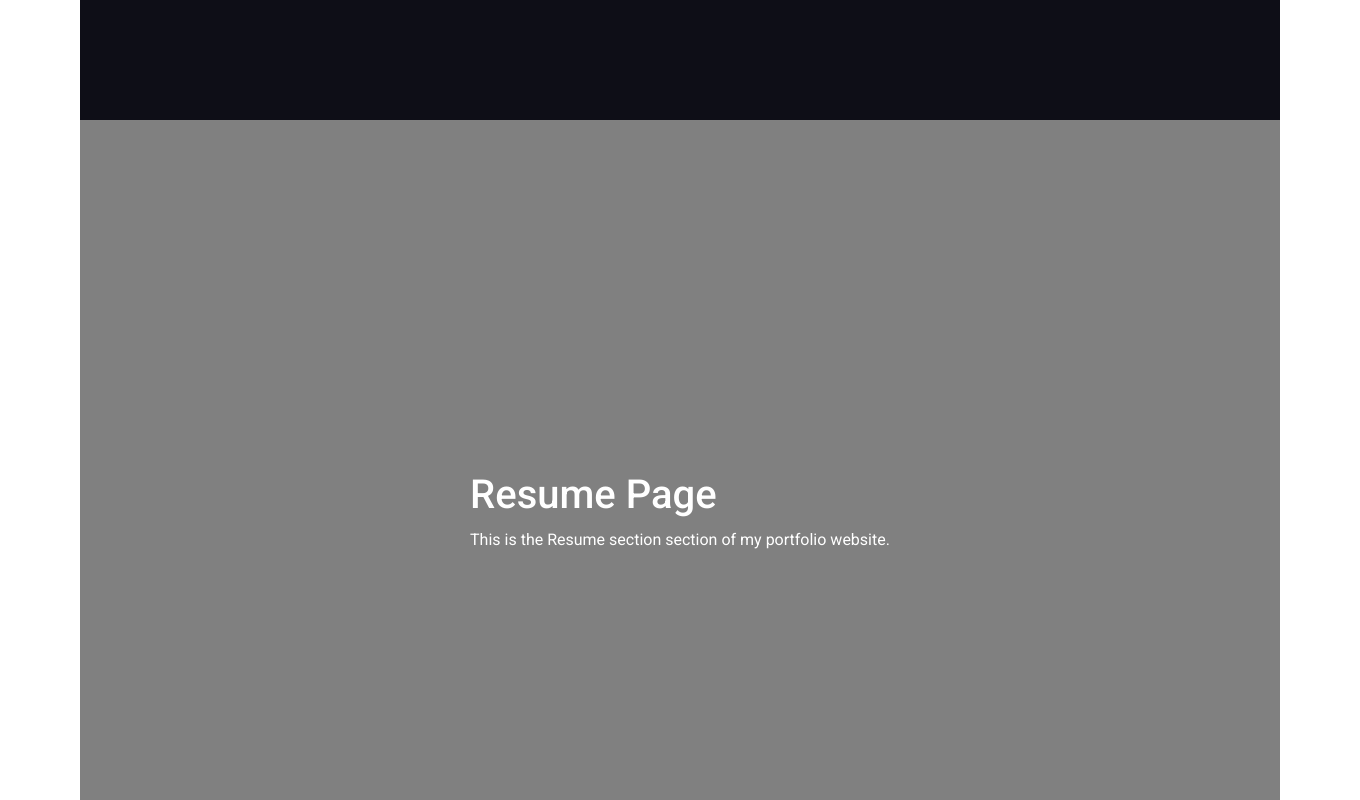
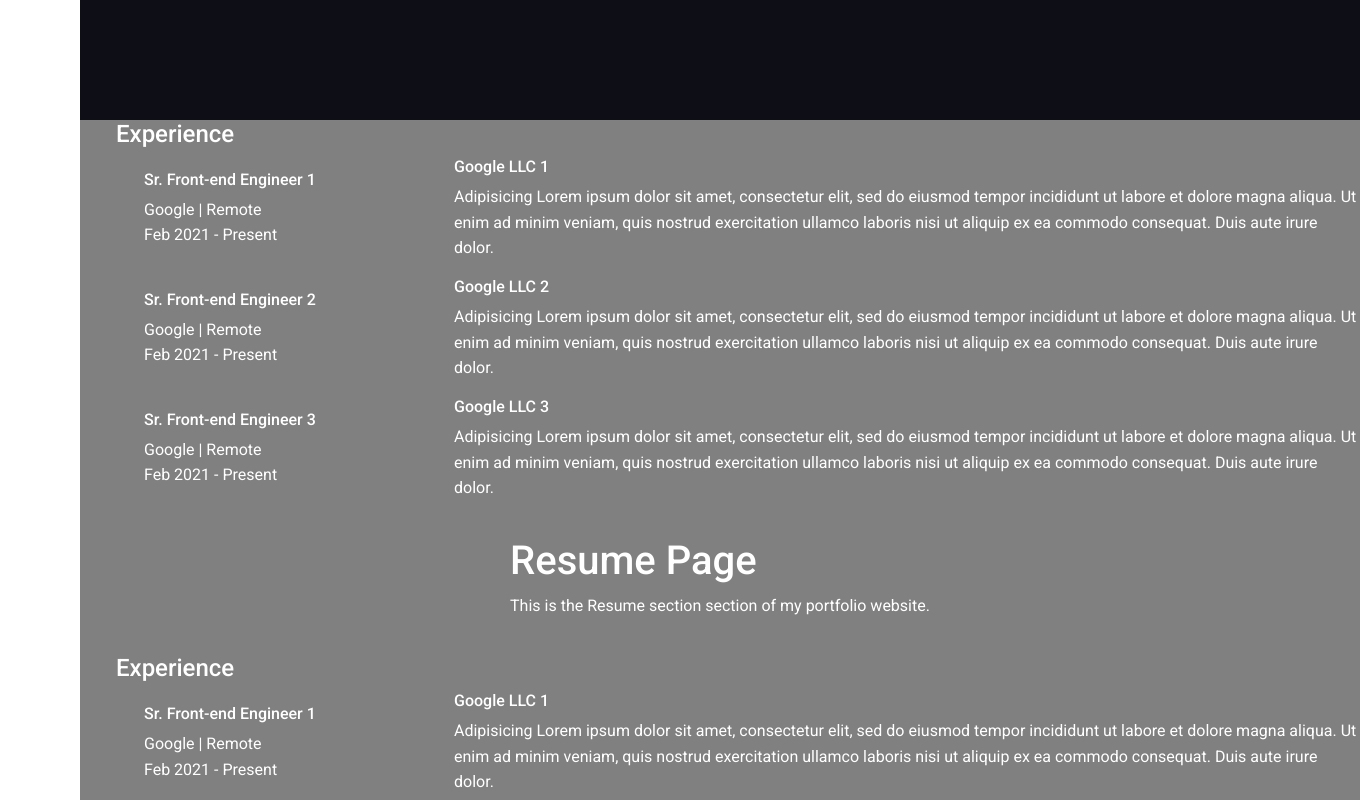
Before and after one commit to rapityyy/reactPortfolio, a React (Create React App) app in the folder reactportfolio/: page / in a window 1280 px wide. Shown: the part 1480-2280 px from the top of the page, 1360 px wide, since content can reach past the window. Built offline with nearby package versions, Linux system fonts and the light colour scheme.

Commit message:
currently not working Sections

```diff
--- a/reactportfolio/src/App.js
+++ b/reactportfolio/src/App.js
@@ -1,6 +1,6 @@
 import './styles.css';
 
-import React from 'react';
+import React, { useEffect } from 'react';
 import Header from './components/Header.js';
 import Navbar from './components/Navbar.js';
 import AboutMe from './pages/About.js';
@@ -13,6 +13,18 @@ import Contact from './pages/Contact.js';
 
 
 function App() {
+  useEffect(() => {
+    const sections = document.querySelectorAll('.section');
+    const content = document.querySelector('.content');
+
+    const totalHeight = Array.from(sections).reduce(
+      (total, section) => total + section.clientHeight,
+      0
+    );
+
+    content.style.height = `${totalHeight}px`;
+  }, []);
+
   return (
     <div className='App-home'>
       <div className='navbar-container'>
@@ -20,25 +32,29 @@ function App() {
       </div>
 
       <div className='content'>
-        <section id='Home' className='page home-section'>
+        <div className='scroll-container'>
+        <section id='Home' className='page home-section section'>
           <Home />
         </section>
 
-        <section id='About' className='about-section page-taller'>
+        <section id='About' className='about-section section'>
           <AboutMe />
         </section>
 
-        <section id='Resume' className='resume-section'>
+        <section id='Resume' className='resume-section section'>
+          <AboutMe2 />
           <Resume />
+          <AboutMe2 />
         </section>
 
-        <section id='Projects' className='projects-section'>
+        <section id='Projects' className='projects-section section'>
           <Projects />
         </section>
 
-        <section id='Contact' className='contact-section'>
+        <section id='Contact' className='contact-section section'>
           <Contact />
         </section>
+        </div>
 
       </div>
     </div>
--- a/reactportfolio/src/components/about-container-2.js
+++ b/reactportfolio/src/components/about-container-2.js
@@ -17,35 +17,6 @@ function AboutMeComp() {
   return (
     <div className='main-content'>
         <div className='main-content-inner'>
-
-      <div className='about-container-2'>
-            <MDBRow>
-                <MDBCol>
-                  <MDBCard className='about-card-box'>
-                    <MDBCardBody>
-                      <MDBCardTitle>Skills</MDBCardTitle>
-                      <MDBCardText>Proficient in HTML, CSS, and JavaScript.</MDBCardText>
-                    </MDBCardBody>
-                  </MDBCard>
-                </MDBCol>
-                <MDBCol>
-                  <MDBCard className='about-card-box'>
-                    <MDBCardBody>
-                      <MDBCardTitle>Projects</MDBCardTitle>
-                      <MDBCardText>Developed various web applications using React.</MDBCardText>
-                    </MDBCardBody>
-                  </MDBCard>
-                </MDBCol>
-                <MDBCol>
-                  <MDBCard className='about-card-box'>
-                    <MDBCardBody>
-                      <MDBCardTitle>Experience</MDBCardTitle>
-                      <MDBCardText>Worked as a web developer for 3+ years.</MDBCardText>
-                    </MDBCardBody>
-                  </MDBCard>
-                </MDBCol>
-              </MDBRow>
-          </div>
 
             <div className='about-container-3'>
             <div className='about-exp-title'>Experience</div>
--- a/reactportfolio/src/pages/About-page2.js
+++ b/reactportfolio/src/pages/About-page2.js
@@ -16,47 +16,18 @@ function AboutMe2() {
   return (
     <div className='main-content'>
       <div className='main-content-inner'>
-
-      <div className='about-container-2'>
-            <MDBRow>
-                <MDBCol>
-                  <MDBCard className='about-card-box'>
-                    <MDBCardBody>
-                      <MDBCardTitle>Skills</MDBCardTitle>
-                      <MDBCardText>Proficient in HTML, CSS, and JavaScript.</MDBCardText>
-                    </MDBCardBody>
-                  </MDBCard>
-                </MDBCol>
-                <MDBCol>
-                  <MDBCard className='about-card-box'>
-                    <MDBCardBody>
-                      <MDBCardTitle>Projects</MDBCardTitle>
-                      <MDBCardText>Developed various web applications using React.</MDBCardText>
-                    </MDBCardBody>
-                  </MDBCard>
-                </MDBCol>
-                <MDBCol>
-                  <MDBCard className='about-card-box'>
-                    <MDBCardBody>
-                      <MDBCardTitle>Experience</MDBCardTitle>
-                      <MDBCardText>Worked as a web developer for 3+ years.</MDBCardText>
-                    </MDBCardBody>
-                  </MDBCard>
-                </MDBCol>
-              </MDBRow>
-          </div>
+        <h4 className='section-title'>Experience</h4>
 
           <div className='about-container-3'>
-            <div className='about-exp-title'>Experience</div>
-            <div className='row about-row'>
+            <div className='row align-items-center about-row'>
               <div className='col-md-4 col-xl-3'>
-                <h6>Sr. Front-end Engineer</h6>
+                <h6>Sr. Front-end Engineer 1</h6>
                 <label>Google | Remote</label>
                 <p>Feb 2021 - Present</p>
               </div>
 
               <div className='col-md-8 col-xl-9'>
-                <h6>Google LLC</h6>
+                <h6>Google LLC 1</h6>
                 <p>Adipisicing Lorem ipsum dolor sit amet, consectetur elit,
                 sed do eiusmod tempor incididunt ut labore et dolore magna
                 aliqua. Ut enim ad minim veniam, quis nostrud exercitation
@@ -64,6 +35,42 @@ function AboutMe2() {
                 Duis aute irure dolor.</p>
               </div>
             </div>
+
+            <div className='row align-items-center about-row'>
+              <div className='col-md-4 col-xl-3'>
+                <h6>Sr. Front-end Engineer 2</h6>
+                <label>Google | Remote</label>
+                <p>Feb 2021 - Present</p>
+              </div>
+
+              <div className='col-md-8 col-xl-9'>
+                <h6>Google LLC 2</h6>
+                <p>Adipisicing Lorem ipsum dolor sit amet, consectetur elit,
+                sed do eiusmod tempor incididunt ut labore et dolore magna
+                aliqua. Ut enim ad minim veniam, quis nostrud exercitation
+                ullamco laboris nisi ut aliquip ex ea commodo consequat.
+                Duis aute irure dolor.</p>
+              </div>
+            </div>
+
+            <div className='row align-items-center about-row'>
+              <div className='col-md-4 col-xl-3'>
+                <h6>Sr. Front-end Engineer 3</h6>
+                <label>Google | Remote</label>
+                <p>Feb 2021 - Present</p>
+              </div>
+
+              <div className='col-md-8 col-xl-9'>
+                <h6>Google LLC 3</h6>
+                <p>Adipisicing Lorem ipsum dolor sit amet, consectetur elit,
+                sed do eiusmod tempor incididunt ut labore et dolore magna
+                aliqua. Ut enim ad minim veniam, quis nostrud exercitation
+                ullamco laboris nisi ut aliquip ex ea commodo consequat.
+                Duis aute irure dolor.</p>
+              </div>
+            </div>
+
+
           </div>
 
       </div>
--- a/reactportfolio/src/pages/About.js
+++ b/reactportfolio/src/pages/About.js
@@ -86,6 +86,7 @@ function AboutMe() {
           </div>
 
           <div className='about-container-2'>
+            <h4 className='section-title'>What I do</h4>
             <MDBRow>
                 <MDBCol>
                   <MDBCard className='about-card-box'>
@@ -114,8 +115,6 @@ function AboutMe() {
               </MDBRow>
           </div>
 
-          {/* <AboutMeComp /> */}
-
       </div>
     </span>
   );
--- a/reactportfolio/src/styles.css
+++ b/reactportfolio/src/styles.css
@@ -27,6 +27,8 @@ body {
   left: 0;
   top: 0;
   height: 100vh;                /* Make it span the whole vertical same as page */
+
+  z-index: 100;
 
   /*TEST color*/
   /* background-color: red;       */
@@ -74,6 +76,24 @@ body {
   margin-left: 80px;  /* Keep same as .navbar-container height */
   color: white;     /* All content text-color = white */
 
+  /* height: 100vh; */
+  /* height: calc(100vh * [number of sections]); */
+  position: relative;
+  width: 100vw;
+  height: 100vh;
+}
+.section{
+  height: 100vh;
+}
+
+.scroll-container {
+  position: absolute;
+  top: 0;
+  left: 0;
+  width: 100%;
+  height: 100%;
+  overflow-y: scroll;
+  scroll-snap-type: y mandatory;
 }
 
 .page {
@@ -81,7 +101,7 @@ body {
   padding: 20px;
   box-sizing: border-box;
 
-  height: 100vh;  /* Making each Div full-screen */
+  /* height: 100vh;  */
 }
 
 .home-section{
@@ -144,9 +164,6 @@ body {
   color: #fff;
 }
 
-/* .home-desc{
-  width: 70%;
-} */
 /************************************************************/
 
 
@@ -155,7 +172,7 @@ body {
   display: flex;
   justify-content: center;
   align-items: center;
-  height: 100vh;            /* Making main Div full-screen */
+  /* height: 100vh;             */
 }
 
 .main-content-inner {
@@ -201,7 +218,10 @@ body {
 }
 
 .about-row{
-  text-align: left;
+  padding-left: 4em;
+}
+.section-title{
+  padding-left: 1.5em;
 }
 
 /* .page-taller{
```
Lines whose indentation alone changed are shown as unchanged.
